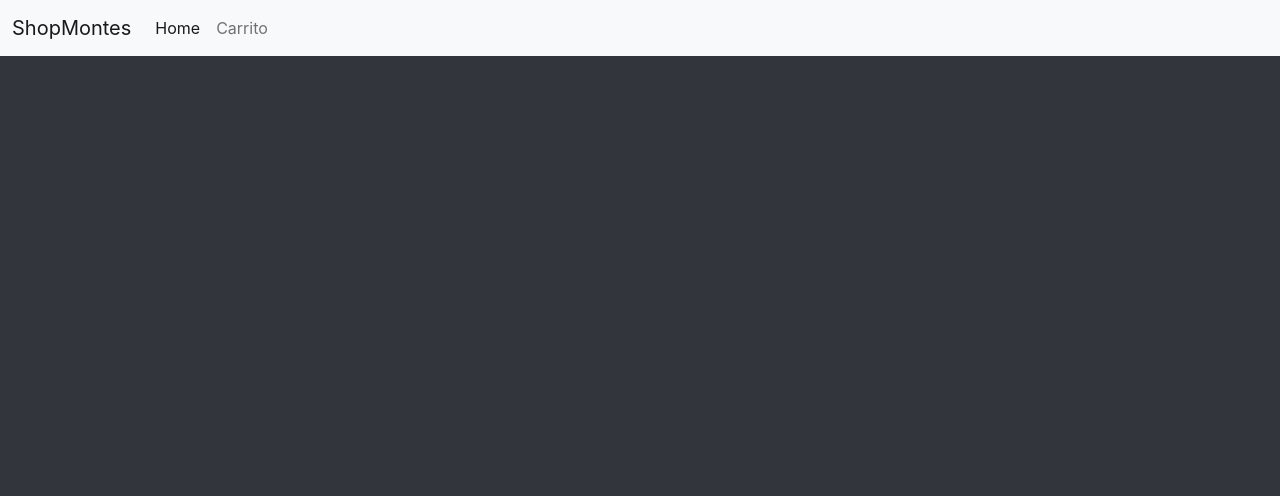
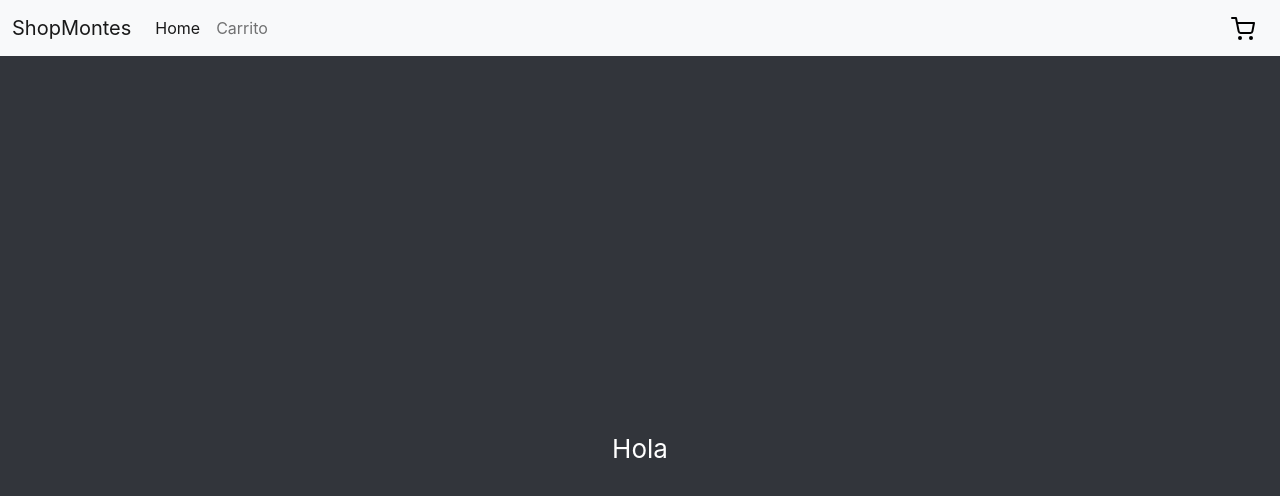
Before and after one commit to Emiliano-M/React-CoderHouse, a React (Create React App) app: page / in a window 1280 px wide. Shown: the top 496 px of the page. Built offline with nearby package versions, Linux system fonts and the light colour scheme.

Commit message:
ItemListContainer and CartWidget

```diff
--- a/src/App.js
+++ b/src/App.js
@@ -1,13 +1,13 @@
-import logo from './logo.svg';
 import './App.css';
 import NavBar from './components/NavBar';
+import ItemListContainer from './components/ItemListContainer';
 
 function App() {
   return (
     <div className="App">
       <NavBar/>
       <header className="App-header">
-
+        <ItemListContainer itemList="Hola"/>
       </header>
     </div>
   );
--- /dev/null
+++ b/src/components/CartWidget.js
@@ -0,0 +1,10 @@
+
+const Cart = () => {
+
+    return (
+        <button type="button" class="btn btn-light"> <img src="./img/cart.svg" class="img-fluid" alt= "Carro de compras"/> </button>
+    )
+
+}
+
+export default Cart
--- /dev/null
+++ b/src/components/ItemListContainer.js
@@ -0,0 +1,10 @@
+
+const ItemListContainer = (props) => {
+
+    return (
+        <p> {props.itemList} </p>
+    )
+
+}
+
+export default ItemListContainer;
--- a/src/components/NavBar.js
+++ b/src/components/NavBar.js
@@ -1,3 +1,4 @@
+import Cart from "./CartWidget"
 
 const NavBar = () => {
 
@@ -18,6 +19,7 @@ const NavBar = () => {
                         </li>
                     </ul>
                 </div>
+                <Cart/>
             </div>
         </nav>
     )
```
Also changed, not shown: public/img/Carrito.png (added), public/img/cart.svg (added).
